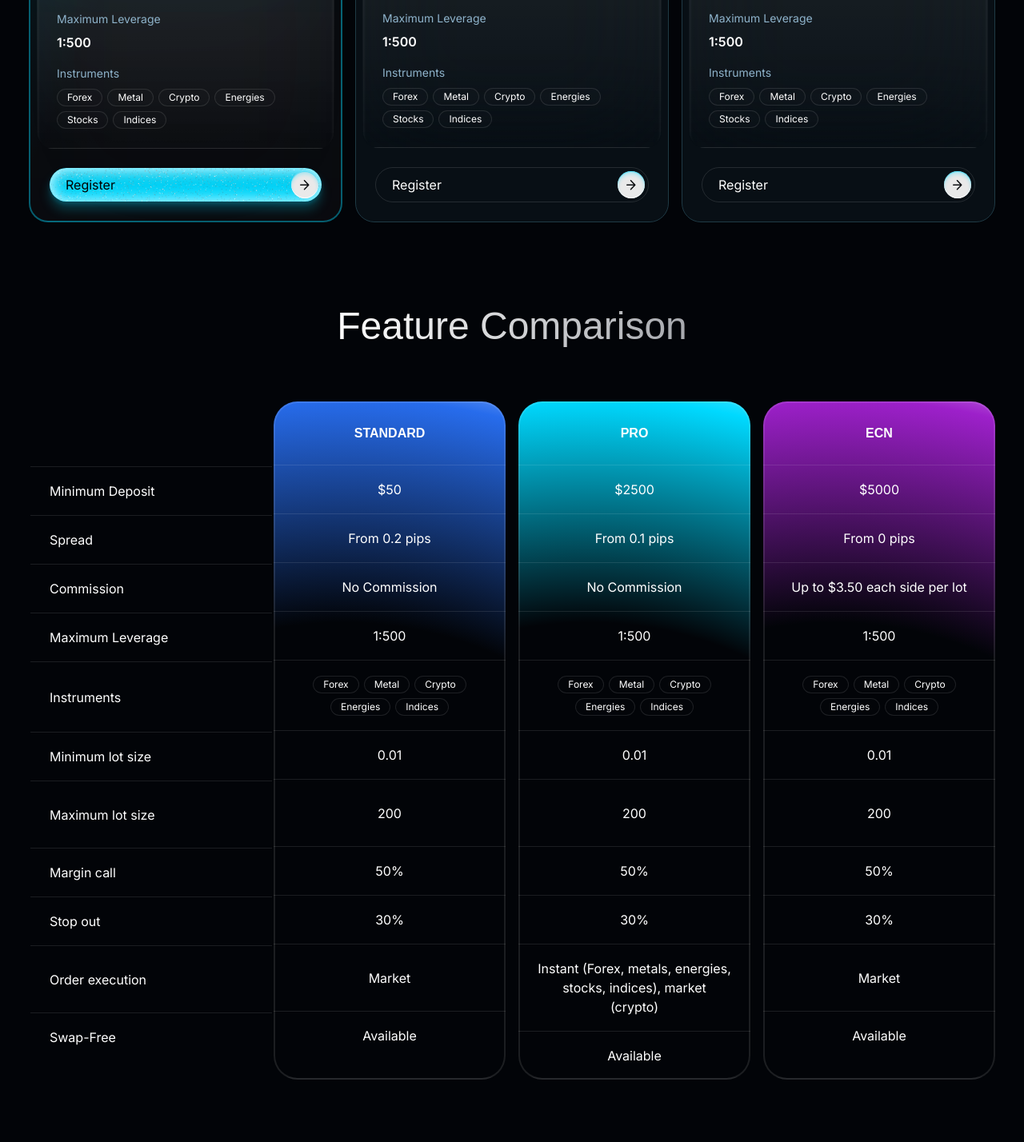
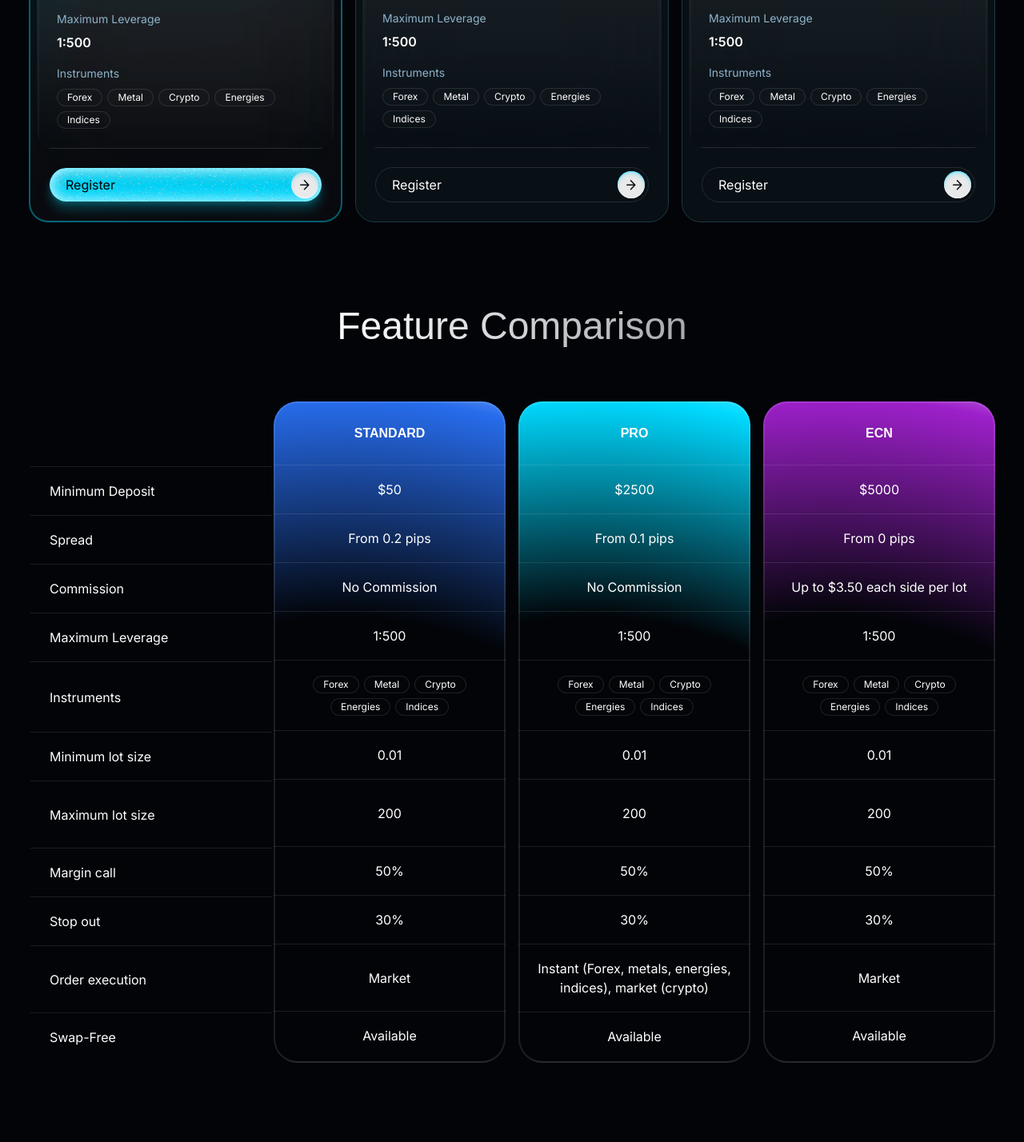
Before and after one commit to PAPERBOT-TECHNOLOGIES-FZCO/WINPROFX-WEBSITE-2-O, a React (Vite) app: page /accounts in a window 1280 px wide. Shown: the part 1500-2928 px from the top of the page at 80% size. Built offline with nearby package versions, Linux system fonts and the light colour scheme; a web font is replaced by a local one.

Commit message:
remove stocks keyword

```diff
--- a/src/components/accounts/choose-account.jsx
+++ b/src/components/accounts/choose-account.jsx
@@ -16,7 +16,7 @@ const accountsData = [
     spread: "From 0.2 pips",
     commission: "No Commission",
     leverage: "1:500",
-    instruments: ["Forex", "Metal", "Crypto", "Energies", "Stocks", "Indices"],
+    instruments: ["Forex", "Metal", "Crypto", "Energies", "Indices"],
     featured: true,
   },
   {
@@ -28,7 +28,7 @@ const accountsData = [
     spread: "From 0.1 pips",
     commission: "No Commission",
     leverage: "1:500",
-    instruments: ["Forex", "Metal", "Crypto", "Energies", "Stocks", "Indices"],
+    instruments: ["Forex", "Metal", "Crypto", "Energies", "Indices"],
     featured: false,
   },
   {
@@ -40,7 +40,7 @@ const accountsData = [
     spread: "From 0.0 pips",
     commission: "Up to $3.50 each side per lot",
     leverage: "1:500",
-    instruments: ["Forex", "Metal", "Crypto", "Energies", "Stocks", "Indices"],
+    instruments: ["Forex", "Metal", "Crypto", "Energies", "Indices"],
     featured: false,
   },
 ];
--- a/src/components/accounts/feature-comparison.jsx
+++ b/src/components/accounts/feature-comparison.jsx
@@ -127,7 +127,7 @@ export default function FeatureComparison() {
     {
       name: "Order execution",
       standard: "Market",
-      pro: "Instant (Forex, metals, energies, stocks, indices), market (crypto)",
+      pro: "Instant (Forex, metals, energies, indices), market (crypto)",
       ecn: "Market",
     },
     {
```
